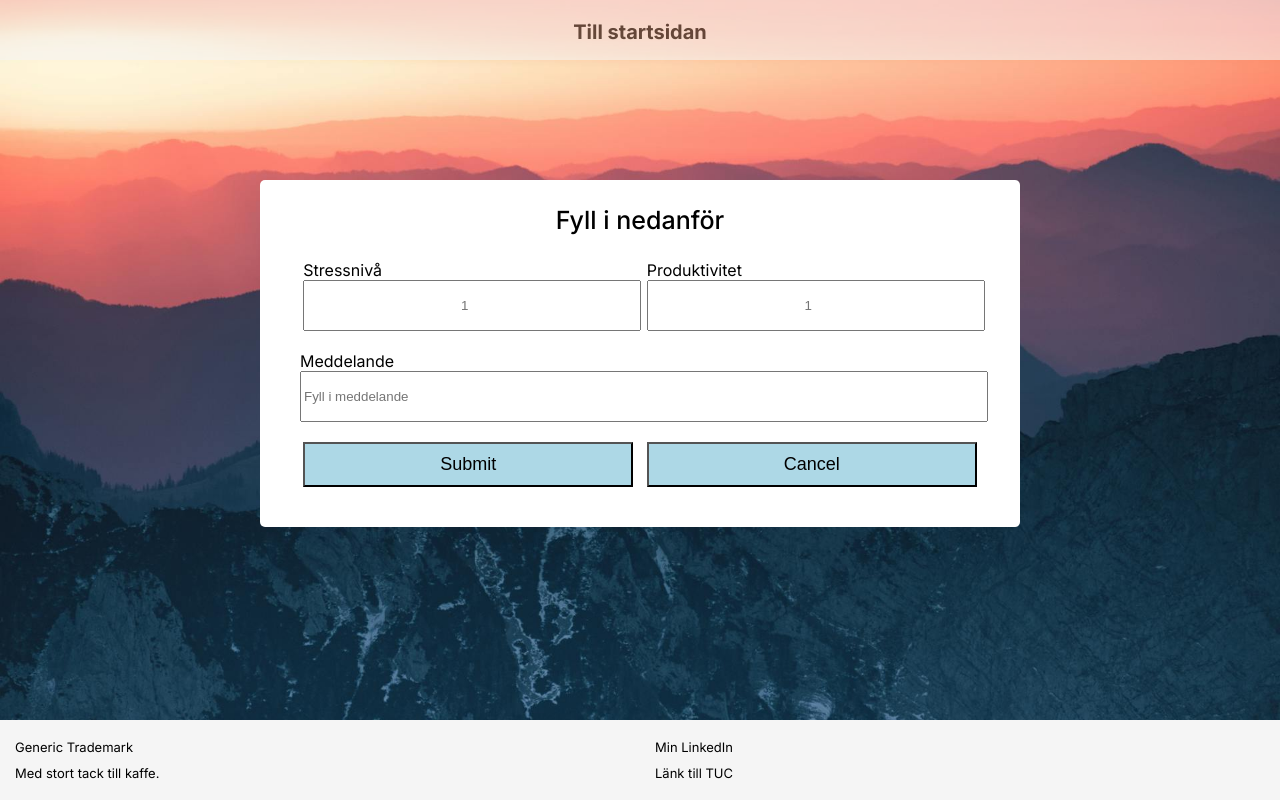
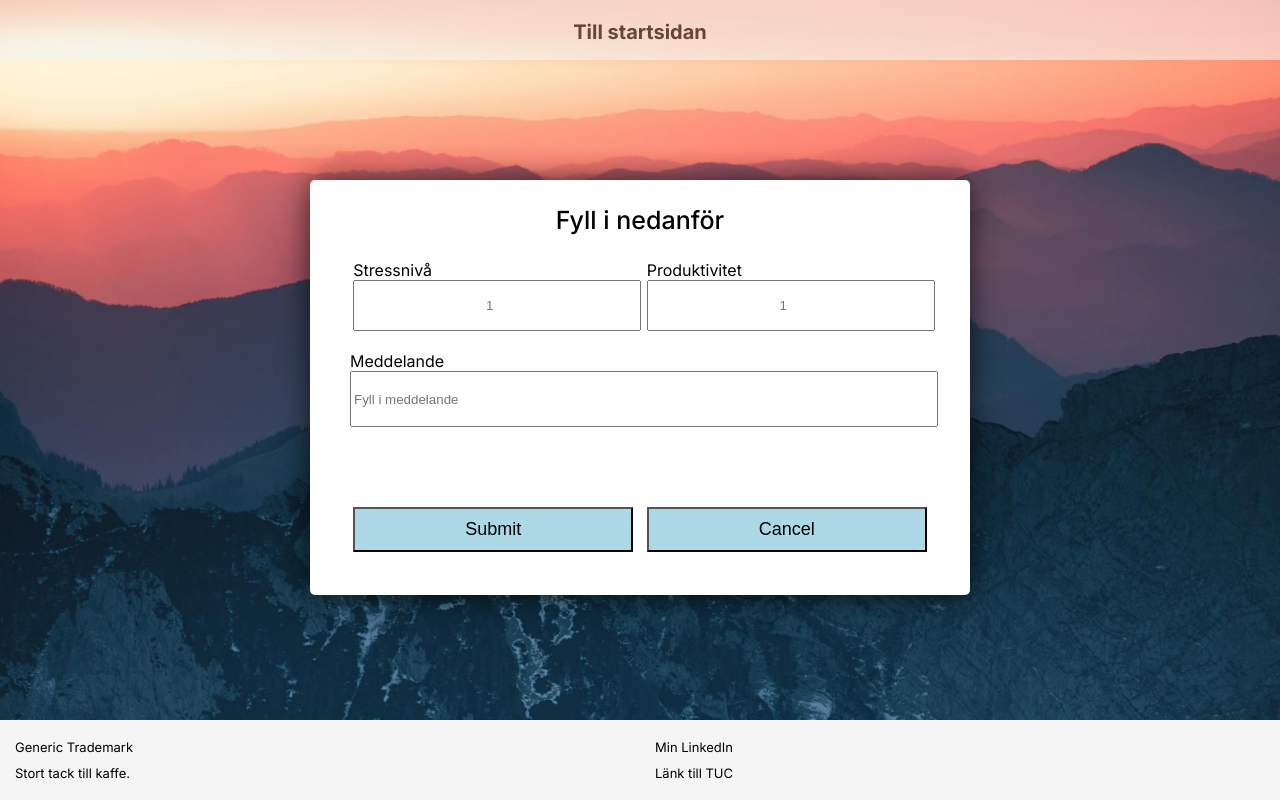
Before and after one commit to Joelljunggren/prodtrackerfrontend, a Next.js app: page /register in a window 1280 px wide. Built offline with nearby package versions, Linux system fonts and the light colour scheme.

Commit message:
Small styling changes

```diff
--- a/src/app/components/footer.tsx
+++ b/src/app/components/footer.tsx
@@ -6,7 +6,7 @@ export default function Footer() {
         <div className="footer-div">
             <div className="footer-split">
                 <span>Generic Trademark</span>
-                <span>Med stort tack till kaffe.</span>
+                <span>Stort tack till kaffe.</span>
             </div>
             <div className="footer-split">
                 <span>Min LinkedIn</span>
--- a/src/app/components/registerform.tsx
+++ b/src/app/components/registerform.tsx
@@ -21,7 +21,7 @@ export default function Registerform () {
         <input type="textarea" placeholder="Fyll i meddelande" required></input>
       </div>
       <div className="btbDiv">
-      <button className="formBtn">Submit</button>
+      <button type="submit" className="formBtn">Submit</button>
       <button className="formBtn">Cancel</button>
       </div>
         </div>
--- a/src/app/globals.css
+++ b/src/app/globals.css
@@ -1,9 +1,11 @@
+/* @import url('https://fonts.googleapis.com/css2?family=Poppins:ital,wght@0,100;0,200;0,300;0,400;0,500;0,600;0,700;0,800;0,900;1,100;1,200;1,300;1,400;1,500;1,600;1,700;1,800;1,900&display=swap'); */
+
+
 body {
   background-image: url('./images/mountains.jpg');
   background-size: cover;
   background-position: center;
   background-attachment: fixed;
-  background-color: rgb(48, 51, 54);
   color: whitesmoke;
   margin: 0;
   display: flex;
@@ -106,13 +108,13 @@ body {
 }
 
 .container {
-  max-width: 700px;
-  width: 100%;
+  min-height: 350px;
+  max-width: 600px;
   padding: 25px 30px 40px;
   color: black;
   background: white;
   border-radius: 5px;
-
+  box-shadow: 0 0 30px rgba(0, 0, 0, 0.7);
 }
 
 .container .title {
@@ -121,15 +123,6 @@ body {
   margin-bottom: 25px;
   text-align: center;
 }
-
-/* .inputvalue {
-  font-weight: 500;
-  margin-left: 50px;
-  padding: 5px 10px;
-  border-radius: 50%;
-  background: lightblue;
-  border: solid 2px black;
-} */
 
 .container form .form-details {
   display: flex;
@@ -158,13 +151,12 @@ form .form-details .messageInput {
 }
 
 .form-details .messageInput input {
-  min-height: 45px;
+  height: 50px;
   width: 100%;
-  white-space: pre-wrap;
 }
 
 .formBtn {
-  margin-top: 20px;
+  margin-top: 80px;
   height: 45px;
   width: calc(100% / 2 - 20px);
   background-color: lightblue;
@@ -271,8 +263,8 @@ form .form-details .messageInput {
 }
 
 .entryDate {
-  padding: 10px;
-  text-align: center;
+  padding: 10px 10px 0px;
+  text-align: right;
   font-size: smaller;
   width: 100%;
   background-color: whitesmoke;
```
